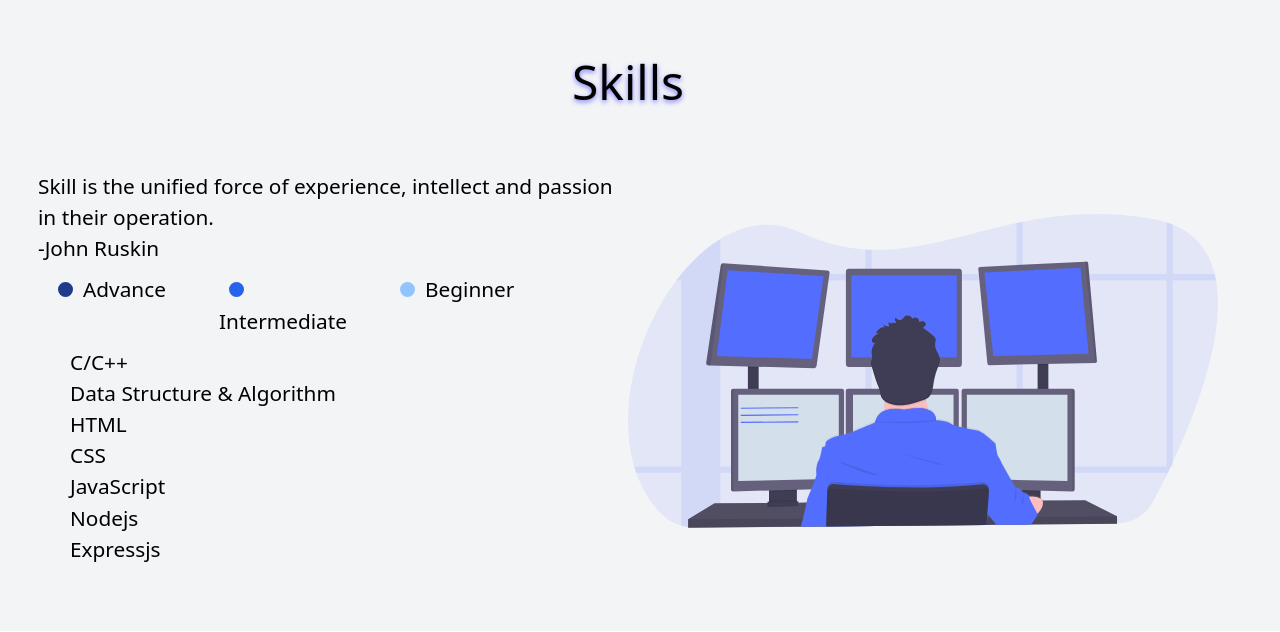
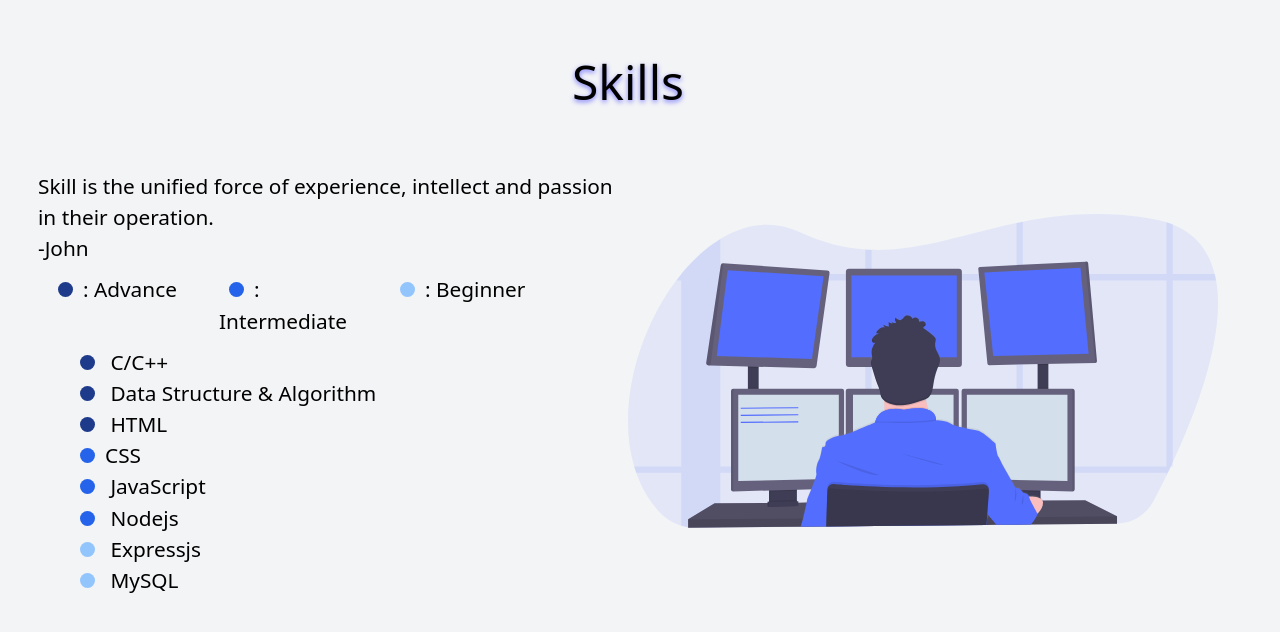
Before and after one commit to omjee17/Resume, a plain HTML site: page index.html in a window 1280 px wide. Shown: the part 2002-2634 px from the top of the page. Drawn offline with nearby package versions, Linux system fonts and the light colour scheme.

Commit message:
Skills section

```diff
--- a/css/style.css
+++ b/css/style.css
@@ -160,7 +160,7 @@ body{
     display: block;
     width: 30%;
 }
-.red{
+.advance{
     display: inline-block;
     width: 15px;
     height: 15px;
@@ -168,7 +168,7 @@ body{
     margin: 0px 10px 0px 10px;
     background-color: #1E3A8A;
 }
-.yellow{
+.intermediate{
     display: inline-block;
     width: 15px;
     height: 15px;
@@ -176,7 +176,7 @@ body{
     margin: 0px 10px 0px 10px;
     background-color: #2563EB;
 }
-.green{
+.beginner{
     display: inline-block;
     width: 15px;
     height: 15px;
--- a/index.html
+++ b/index.html
@@ -48,7 +48,7 @@
           </nav>
     </div>
 
-    <!-- Body -->
+    <!-- Home -->
     <section class="home" id="home">
         <div class="row alignCenter">
             <div id="homeContent">
@@ -130,24 +130,27 @@
       <div class="row alignCenter">
 
         <div id="skillsContent">
-          <span>Skill is the unified force of experience, intellect and passion in their operation.</span>
-          <br>
-          -John Ruskin
+          <span>
+            Skill is the unified force of experience, intellect and passion in their operation.
+            <br>
+            -John
+          </span>
           <div class="row " id="difficulty">
-            <div class="level"><div class="red"></div><span>Advance</span></div>
-            <div class="level"><div class="yellow"></div><span>Intermediate</span></div>
-            <div class="level"><div class="green"></div><span>Beginner</span></div>
+            <div class="level"><div class="advance"></div><span>: Advance</span></div>
+            <div class="level"><div class="intermediate"></div><span>: Intermediate</span></div>
+            <div class="level"><div class="beginner"></div><span>: Beginner</span></div>
           </div>
 
           <div>
             <ul style="list-style-type: none;">
-              <li>C/C++</li>
-              <li>Data Structure & Algorithm</li>
-              <li>HTML</li>
-              <li>CSS</li>
-              <li>JavaScript</li>
-              <li>Nodejs</li>
-              <li>Expressjs</li>
+              <li><div class="advance"></div> C/C++ </li>
+              <li><div class="advance"></div> Data Structure & Algorithm </li>
+              <li><div class="advance"></div> HTML</li>
+              <li><div class="intermediate"></div >CSS</li>
+              <li><div class="intermediate"></div> JavaScript</li>
+              <li><div class="intermediate"></div> Nodejs</li>
+              <li><div class="beginner"></div> Expressjs</li>
+              <li><div class="beginner"></div> MySQL</li>
 
             </ul>
           </div>
```
